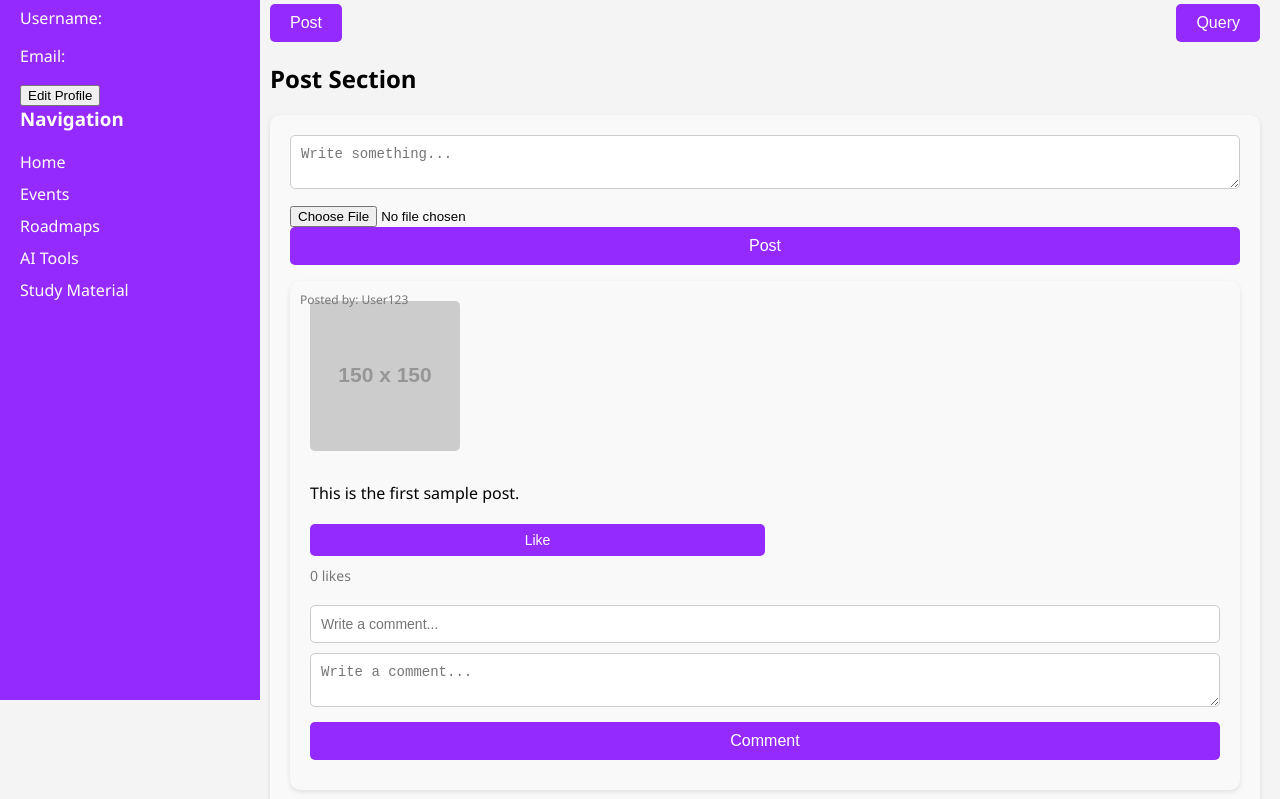
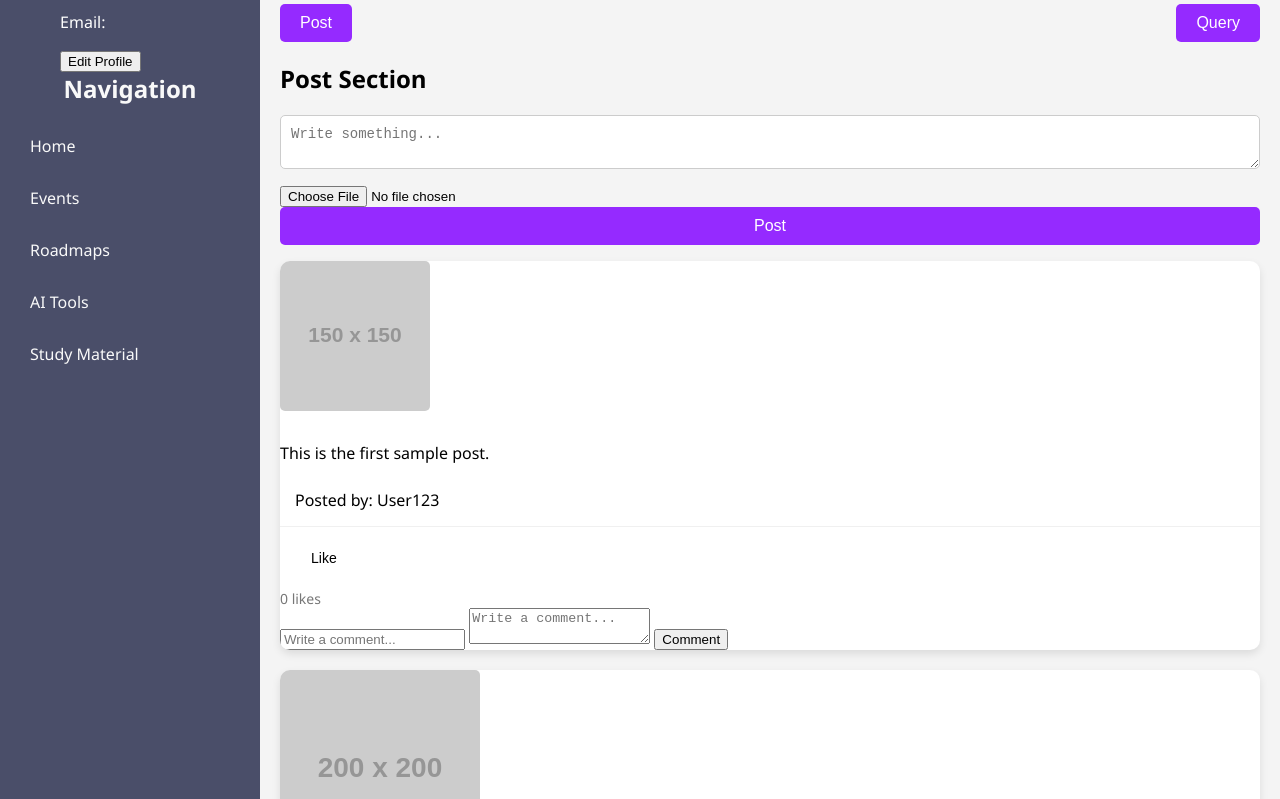
Before and after one commit to dhruv457457/Events, a website built with Vite: page community.html in a window 1280 px wide. Shown: the part 100-899 px from the top of the page. Built offline with nearby package versions, Linux system fonts and the light colour scheme.

```diff
--- a/community.html
+++ b/community.html
@@ -1,20 +1,16 @@
 <!DOCTYPE html>
 <html lang="en">
-
 <head>
   <meta charset="UTF-8">
   <meta name="viewport" content="width=device-width, initial-scale=1.0">
   <title>Community Section</title>
   <link rel="stylesheet" href="css/community.css">
 </head>
-
 <body>
-  <div class="sidebar-container">
+  <div class="container">
     <div class="sidebar">
+      <div class="profile-section">
         <h3>User Profile</h3>
-  <div class="profile-section">
-    <h3>Manage Profile</h3>
-    <!-- Display username and email -->
         <p>Username: <span id="usernameDisplay"></span></p>
         <p>Email: <span id="emailDisplay"></span></p>
         <a href="login.html"><button>Edit Profile</button></a>
@@ -26,21 +22,15 @@
         <li><a href="roadmap.html">Roadmaps</a></li>
         <li><a href="AI tools.html">AI Tools</a></li>
         <li><a href="study.html">Study Material</a></li>
-
         <!-- Add more navigation links as needed -->
       </ul>
     </div>
-  </div>
-
-
-  <div class="container">
+    <div class="main-content">
       <h1>Community</h1>
-
       <div class="options">
         <button onclick="showPostSection()">Post</button>
         <button onclick="showQuerySection()">Query</button>
       </div>
-
       <div class="section" id="postSection">
         <h2>Post Section</h2>
         <div class="section-content">
@@ -65,9 +55,7 @@
           <ul class="post-list" id="queryList"></ul>
         </div>
       </div>
-  </div>
 
   <script src="js/community.js"></script>
 </body>
-
 </html>
--- a/css/community.css
+++ b/css/community.css
@@ -6,31 +6,32 @@
   background-color: #f4f4f4;
 }
 
-.sidebar-container {
-  position: fixed;
-  top: 0;
-  left: 0;
-  bottom: 0;
-  width: 220px; /* Sidebar width */
-  background-color: #952aff; /* Dark background color */
-  color: #fff;
-  padding: 20px;
-  overflow-y: auto; /* Enable scrolling */
-  z-index: 1000; /* Ensure sidebar is above other content */
+.container {
+  display: flex;
 }
 
 .sidebar {
-  height: 100%; /* Full height */
+  width: 220px; /* Sidebar width */
+  background-color: #4a4e69; /* Dark background color */
+  color: #fff;
+  padding: 20px;
+  display: flex;
+  flex-direction: column;
+  align-items: center;
 }
 
 .sidebar h3 {
   margin-top: 0;
+  margin-bottom: 20px;
+  font-size: 24px;
+  color: #f9f9f9; /* Light text color */
 }
 
 .sidebar ul {
   list-style: none;
   padding: 0;
-  margin: 20px 0;
+  margin: 0;
+  width: 100%;
 }
 
 .sidebar ul li {
@@ -38,19 +39,22 @@
 }
 
 .sidebar ul li a {
-  color: #fff;
+  display: block;
+  padding: 10px;
+  color: #f9f9f9; /* Light text color */
   text-decoration: none;
-  transition: color 0.3s;
+  transition: background-color 0.3s;
 }
 
 .sidebar ul li a:hover {
-  color: #bbb; /* Lighten text color on hover */
+  background-color: #5c5f77; /* Darker background color on hover */
 }
 
-.container {
-  margin-left: 250px; /* Adjust based on sidebar width */
+.main-content {
+  flex: 1;
   padding: 20px;
 }
+
 
 h1 {
   margin-bottom: 20px;
@@ -83,13 +87,7 @@
   margin-bottom: 20px;
 }
 
-.section-content {
-  padding: 20px;
-  background-color: #f9f9f9;
-  border-radius: 10px;
-  box-shadow: 0 2px 5px rgba(0, 0, 0, 0.1);
-}
-
+/* Post Item Styles */
 .post-form textarea,
 .post-form input[type="text"] {
   width: calc(100% - 22px);
@@ -123,12 +121,16 @@
 }
 
 .post-item {
-  background-color: #f9f9f9;
+  background-color: #fff; /* White background color for post items */
+  border-radius: 10px;
+  box-shadow: 0 4px 8px rgba(0, 0, 0, 0.1); /* Add a subtle shadow */
   margin-bottom: 20px;
-  padding: 20px;
-  border-radius: 10px;
-  box-shadow: 0 2px 5px rgba(0, 0, 0, 0.1);
-  position: relative;
+  overflow: hidden; /* Hide overflowing content */
+  transition: transform 0.3s ease; /* Add a smooth transition */
+}
+
+.post-item:hover {
+  transform: translateY(-5px); /* Add a slight lift effect on hover */
 }
 
 .post-item img {
@@ -141,21 +143,63 @@
   margin-bottom: 10px;
 }
 
-.post-item .user-info {
-  position: absolute;
-  top: 10px;
-  left: 10px;
-  color: #777;
-  font-size: 12px;
+.user-info {
+  padding: 15px;
+  display: flex;
+  align-items: center;
+  border-bottom: 1px solid #f0f0f0; /* Light border color */
 }
 
-.post-item .actions {
-  margin-top: 20px;
+.user-info h4 {
+  margin: 0;
+  font-size: 16px;
+  color: #333; /* Dark text color for usernames */
 }
 
-.post-item .actions button {
-  width: 50%;
-  padding: 8px;
+.actions {
+  display: flex;
+  align-items: center;
+  padding: 15px;
+  justify-content: space-between;
+}
+
+.actions button {
+  padding: 8px 16px;
+  background-color: transparent; /* Transparent background for buttons */
+  border: none;
+  border-radius: 5px;
+  cursor: pointer;
+  transition: background-color 0.3s, color 0.3s;
+  font-size: 14px;
+}
+
+.actions button:hover {
+  background-color: #f0f0f0; /* Light background color on hover */
+  color: #333; /* Dark text color on hover */
+}
+
+.likes {
+  font-size: 14px;
+  color: #777; /* Gray text color for likes */
+}
+
+.comment-input {
+  flex: 1; /* Make the comment input field expand to fill available space */
+  padding: 8px 12px;
+  margin-right: 10px;
+  border: 1px solid #ccc;
+  border-radius: 5px;
+  font-size: 14px;
+  transition: border-color 0.3s;
+}
+
+.comment-input:focus {
+  border-color: #7e00c4; /* Change border color on focus */
+  outline: none;
+}
+
+.comment-button {
+  padding: 8px 16px;
   background-color: #952aff; /* Primary color */
   color: #fff;
   border: none;
@@ -165,53 +209,6 @@
   font-size: 14px;
 }
 
-.post-item .actions button:hover {
-  background-color: #7e00c4; /* Darken primary color on hover */
+.comment-button:hover {
+  background-color: #7e00c4; /* Darker primary color on hover */
 }
-
-.post-item .likes {
-  margin-top: 10px;
-  font-size: 14px;
-  color: #777;
-}
-
-.liked {
-  color: #ff3300;
-}
-
-.post-item .comment {
-  margin-top: 20px;
-}
-
-.post-item .comment input[type="text"],
-.post-item .comment textarea {
-  width: calc(100% - 22px);
-  padding: 10px;
-  margin-bottom: 10px;
-  border: 1px solid #ccc;
-  border-radius: 5px;
-  resize: vertical;
-  font-size: 14px;
-}
-
-.post-item .comment button {
-  width: 100%;
-  padding: 10px;
-  background-color: #952aff; /* Primary color */
-  color: #fff;
-  border: none;
-  border-radius: 5px;
-  cursor: pointer;
-  transition: background-color 0.3s;
-  font-size: 16px;
-}
-
-.post-item .comment button:hover {
-  background-color: #7e00c4; /* Darken primary color on hover */
-}
-
-.post-item .comment-list {
-  list-style: none;
-  padding: 0;
-  margin-top: 10px;
-}
```
Also changed, not shown: about.html (+6 -6 lines), material/Sidxwal.jpg (added). Lines whose indentation alone changed are shown as unchanged.
